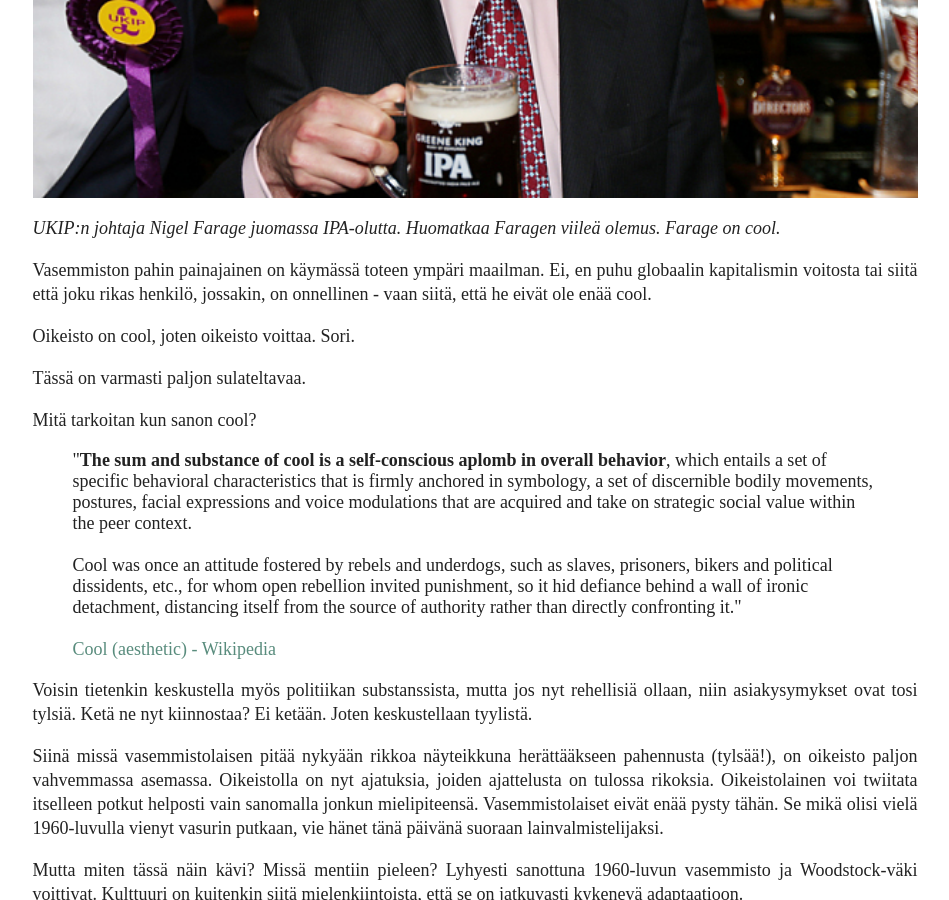
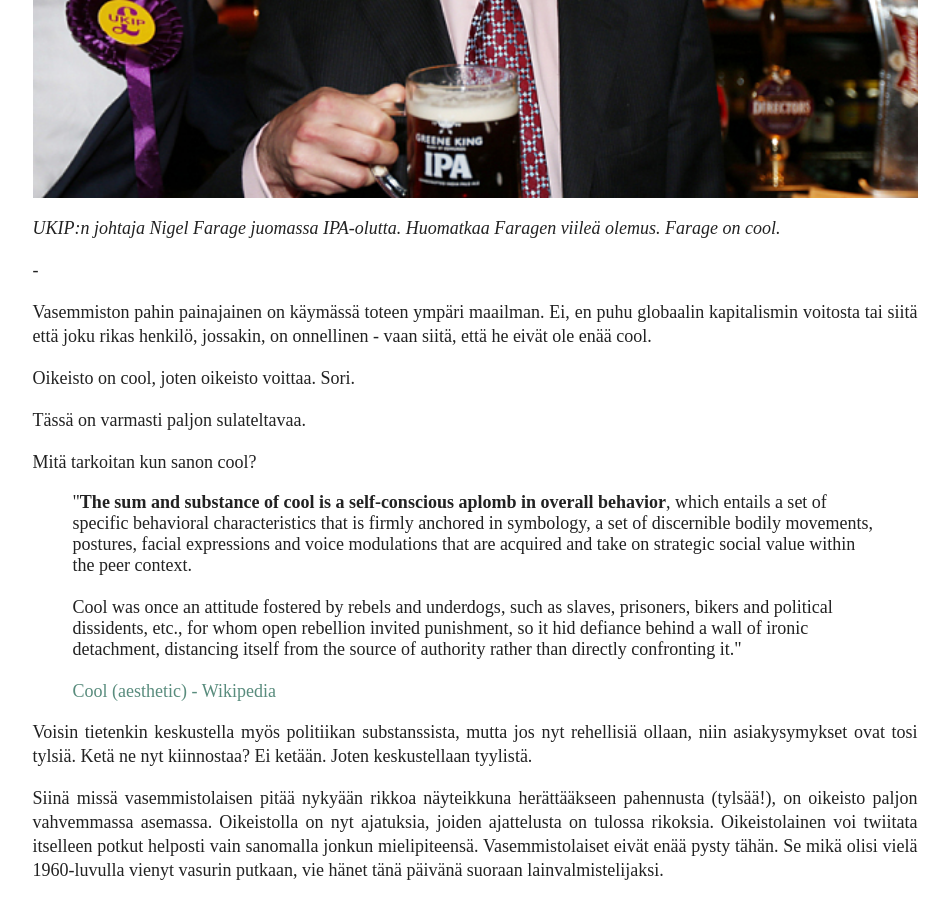
Before and after one commit to kuikanmaki/kuikanmaki.github.io, a Jekyll site: the page built from _posts/2016-10-27-kaikki-coolit-lapset-ovat-nyt-oikeistossa.md, in a window 1280 px wide and 900 px high, scrolled down 571 px. Shown: the whole window, without its empty margins (165-1114 px from the left). Built offline with Jekyll 4.4.1, drawn with Linux system fonts in a browser that asks for light colours; comment, search, counter and statistics services are not loaded.

```diff
--- a/_posts/2016-10-27-kaikki-coolit-lapset-ovat-nyt-oikeistossa.md
+++ b/_posts/2016-10-27-kaikki-coolit-lapset-ovat-nyt-oikeistossa.md
@@ -12,7 +12,9 @@ tags: yhteiskunta politiikka kulttuuri
 <div class="post-image">
 <img src="{{ "/img/farage.jpg" | prepend: site.baseurl }}">
 </div>
-<p><em>UKIP:n johtaja Nigel Farage juomassa IPA-olutta. Huomatkaa Faragen viileä olemus. Farage on cool.</em></p>
+<em>UKIP:n johtaja Nigel Farage juomassa IPA-olutta. Huomatkaa Faragen viileä olemus. Farage on cool.</em>
+
+-
 
 Vasemmiston pahin painajainen on käymässä toteen ympäri maailman. Ei, en puhu globaalin kapitalismin voitosta tai siitä että joku rikas henkilö, jossakin, on onnellinen - vaan siitä, että he eivät ole enää cool.
 
```
